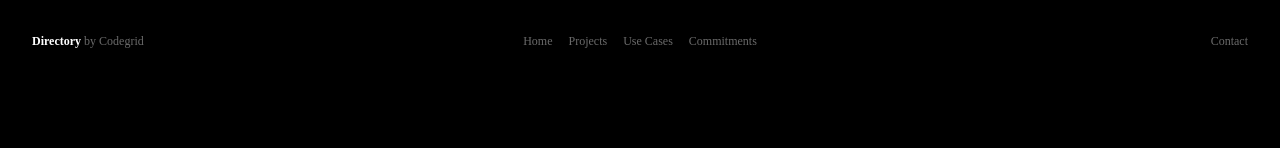
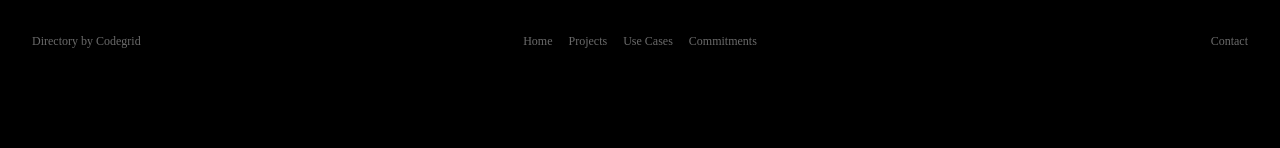
Before and after one commit to treyrader11/3d-video-slider, a Next.js app: page / in a window 1280 px wide. Shown: the top 148 px of the page. Built offline with nearby package versions, Linux system fonts and the light colour scheme.

Commit message:
clean up

```diff
--- a/src/app/components/Slider.tsx
+++ b/src/app/components/Slider.tsx
@@ -1,3 +1,167 @@
+// "use client";
+
+// import { cn } from "@/lib/utils";
+// import React, { useEffect, useState, useRef } from "react";
+// import gsap from "gsap";
+// import { VIDEOS_DATA } from "@/lib/constants";
+// import VideoPlayer from "./VideoPlayer";
+
+// export default function Slider() {
+//   const sliderRef = useRef<HTMLDivElement>(null);
+//   const [isAnimating, setIsAnimating] = useState(false);
+//   const [isClient, setIsClient] = useState(false);
+
+//   useEffect(() => setIsClient(true), []);
+
+//   useEffect(() => {
+//     if (isClient && sliderRef.current) initializeCards();
+//   }, [isClient, sliderRef]);
+
+//   const initializeCards = () => {
+//     if (!sliderRef.current) return;
+
+//     const cards = Array.from(sliderRef.current.querySelectorAll(".card"));
+//     gsap.to(cards, {
+//       y: (i) => 0 + 20 * i + "%",
+//       z: (i) => 15 * i,
+//       duration: 1,
+//       ease: "power3.out",
+//       stagger: -0.1,
+//     });
+//   };
+
+//   const handleClick = () => {
+//     if (isAnimating) return;
+//     setIsAnimating(true);
+
+//     const slider = sliderRef.current;
+//     if (!slider) return;
+
+//     const cards = Array.from(slider.querySelectorAll(".card"));
+//     const lastCard = cards.pop();
+
+//     if (!lastCard) return;
+
+//     gsap.to(lastCard, {
+//       y: "+=150%",
+//       duration: 0.75,
+//       ease: "power3.inOut",
+//       onStart: () => {
+//         setTimeout(() => {
+//           slider.prepend(lastCard);
+//           initializeCards();
+//           setTimeout(() => {
+//             setIsAnimating(false);
+//           }, 1000);
+//         }, 300);
+//       },
+//     });
+//   };
+
+//   return (
+//     <div
+//       style={{ perspective: "175px" }}
+//       className={cn(
+//         "absolute",
+
+//         "size-screen",
+//         "overflow-hidden",
+//         "z-50"
+//       )}
+//       onClick={handleClick}
+//       ref={sliderRef}
+//     >
+//       {VIDEOS_DATA.map((card, i) => (
+//         <Card key={i} {...card}>
+//           <VideoPlayer id={card.id} />
+//         </Card>
+//       ))}
+//     </div>
+//   );
+// }
+
+// type CardProps = {
+//   className?: string;
+//   children: React.ReactNode;
+//   id: string;
+//   date: string;
+//   title: string;
+//   category: string;
+// };
+
+// function Card({ className, date, title, category, children }: CardProps) {
+//   return (
+//     <>
+//       <div
+//         style={{ transform: "translate3d(-50%, -50%, 0px)" }}
+//         className={cn(
+//           "card", // targeting the card class
+//           "absolute",
+//           "top-1/2",
+//           "left-1/2",
+//           "w-[65%]",
+//           "h-[500px]",
+//           "bg-black",
+//           "overflow-hidden",
+//           "border",
+//           "border-r-[#303030]",
+//           "border",
+//           "border-[#303030]",
+//           "overflow-hidden",
+//           "rounded-lg",
+//           "flex",
+//           "flex-col",
+//           className
+//         )}
+//       >
+//         <header
+//           className={cn(
+//             "card-info",
+//             "flex",
+//             "items-center",
+//             "bg-black",
+//             "z-20",
+//             "px-3",
+//             "py-2",
+//             className
+//           )}
+//         >
+//           <CardItem className="text-left">{date}</CardItem>
+//           <CardItem className="text-center">{title}</CardItem>
+//           <CardItem className="text-right">{category}</CardItem>
+//         </header>
+//         {children}
+//       </div>
+//       {/* // overlays so you can click anywhere to switch slide */}
+//       <div
+//         className={cn(
+//           "absolute",
+//           "z-2",
+//           "top-0",
+//           "left-0",
+//           "size-full",
+//           // "border",
+//           // "border-[#303030]",
+//           "rounded-lg"
+//         )}
+//       />
+//     </>
+//   );
+// }
+
+// function CardItem({
+//   children,
+//   className,
+// }: {
+//   children: React.ReactNode;
+//   className?: string;
+// }) {
+//   return (
+//     <div className={cn("flex-1 card-item")}>
+//       <p className={cn("text-[7px] text-[#6a6a6a]", className)}>{children}</p>
+//     </div>
+//   );
+// }
 "use client";
 
 import { cn } from "@/lib/utils";
@@ -10,6 +174,7 @@ export default function Slider() {
   const sliderRef = useRef<HTMLDivElement>(null);
   const [isAnimating, setIsAnimating] = useState(false);
   const [isClient, setIsClient] = useState(false);
+  const cardRefs = useRef<(HTMLDivElement | null)[]>([]); // Array of refs for cards
 
   useEffect(() => setIsClient(true), []);
 
@@ -20,13 +185,15 @@ export default function Slider() {
   const initializeCards = () => {
     if (!sliderRef.current) return;
 
-    const cards = Array.from(sliderRef.current.querySelectorAll(".card"));
-    gsap.to(cards, {
-      y: (i) => 0 + 20 * i + "%",
-      z: (i) => 15 * i,
+    cardRefs.current.forEach((cardRef, i) => {
+      if (!cardRef) return;
+      gsap.to(cardRef, {
+        y: 0 + 20 * i + "%",
+        z: 15 * i,
         duration: 1,
         ease: "power3.out",
         stagger: -0.1,
+      });
     });
   };
 
@@ -35,11 +202,9 @@ export default function Slider() {
     setIsAnimating(true);
 
     const slider = sliderRef.current;
-    if (!slider) return;
+    if (!slider || cardRefs.current.length === 0) return;
 
-    const cards = Array.from(slider.querySelectorAll(".card"));
-    const lastCard = cards.pop();
-
+    const lastCard = cardRefs.current.pop();
     if (!lastCard) return;
 
     gsap.to(lastCard, {
@@ -48,31 +213,36 @@ export default function Slider() {
       ease: "power3.inOut",
       onStart: () => {
         setTimeout(() => {
-          slider.prepend(lastCard);
+          if (lastCard && slider.firstChild) {
+            slider.insertBefore(lastCard, slider.firstChild);
             initializeCards();
             setTimeout(() => {
               setIsAnimating(false);
             }, 1000);
+          }
         }, 300);
       },
     });
+
+    // Move the last ref to the first position
+    cardRefs.current.unshift(lastCard);
   };
 
   return (
     <div
       style={{ perspective: "175px" }}
-      className={cn(
-        "absolute",
-
-        "size-screen",
-        "overflow-hidden",
-        "z-50"
-      )}
+      className={cn("absolute size-screen overflow-hidden z-50")}
       onClick={handleClick}
       ref={sliderRef}
     >
       {VIDEOS_DATA.map((card, i) => (
-        <Card key={i} {...card}>
+        <Card
+          key={i}
+          ref={(el) => {
+            cardRefs.current[i] = el;
+          }} // Assign ref to cardRefs array
+          {...card}
+        >
           <VideoPlayer id={card.id} />
         </Card>
       ))}
@@ -89,13 +259,14 @@ type CardProps = {
   category: string;
 };
 
-function Card({ className, date, title, category, children }: CardProps) {
+const Card = React.forwardRef<HTMLDivElement, CardProps>(
+  ({ className, date, title, category, children }, ref) => {
     return (
       <>
         <div
+          ref={ref}
           style={{ transform: "translate3d(-50%, -50%, 0px)" }}
           className={cn(
-          "card", // targeting the card class
             "absolute",
             "top-1/2",
             "left-1/2",
@@ -140,14 +311,17 @@ function Card({ className, date, title, category, children }: CardProps) {
             "top-0",
             "left-0",
             "size-full",
-          // "border",
-          // "border-[#303030]",
             "rounded-lg"
           )}
         />
       </>
     );
   }
+);
+
+Card.displayName = "Card";
+
+export { Card };
 
 function CardItem({
   children,
--- a/src/app/globals.css
+++ b/src/app/globals.css
@@ -8,17 +8,10 @@
     height: 100%;
     font-family: "PP Neue Montreal" !important;
     background-color: #000;
-  }
-
-  p {
+    /* color: white; */
+    color: #6a6a6a;
     font-size: 12px;
     font-weight: 500;
-    color: #6a6a6a;
-  }
-
-  p span {
-    font-weight: bolder;
-    color: #fff;
   }
 }
 
@@ -30,150 +23,3 @@
     @apply h-screen w-screen;
   }
 }
-
-/* * {
-  margin: 0;
-  padding: 0;
-  box-sizing: border-box;
-}
-
-html,
-body {
-  width: 100%;
-  height: 100%;
-  font-family: "PP Neue Montreal" !important;
-  background-color: #000;
-}
-
-p {
-  font-size: 12px;
-  font-weight: 500;
-  color: #6a6a6a;
-}
-
-p span {
-  font-weight: bolder;
-  color: #fff;
-}
-
-.navbar {
-  position: absolute;
-  top: 0;
-  width: 100%;
-  padding: 2em;
-  display: flex;
-  align-items: center;
-  z-index: 2;
-}
-
-.navbar > div {
-  flex: 1;
-}
-
-.nav-links {
-  display: flex;
-  justify-content: center;
-  gap: 1em;
-}
-
-.cta {
-  display: flex;
-  justify-content: flex-end;
-}
-
-.container {
-  position: relative;
-  width: 100vw;
-  height: 100vh;
-  overflow: hidden;
-}
-
-.slider {
-  position: absolute;
-  top: 5vh;
-  width: 100vw;
-  height: 100vh;
-  perspective: 175px;
-  perspective-origin: 50% 100%;
-  overflow: hidden;
-}
-
-.card {
-  position: absolute;
-  top: 50%;
-  left: 50%;
-  transform: translate3d(-50%, -50%, 0px);
-  width: 65%;
-  height: 500px;
-  background: #000;
-  border-right: 1px solid #303030;
-  border-radius: 7px;
-  overflow: hidden;
-  display: flex;
-  flex-direction: column;
-}
-
-.card::after {
-  content: "";
-  position: absolute;
-  top: 0;
-  left: 0;
-  width: 100%;
-  height: 100%;
-  border: 1px solid #303030;
-  border-radius: 8px;
-  z-index: 2;
-}
-
-.card-info {
-  width: 100%;
-  padding: 0.5em 0.75em;
-  display: flex;
-  align-items: center;
-  background-color: #000;
-  z-index: 2;
-}
-
-.card-item {
-  flex: 1;
-}
-
-.card-item p {
-  font-size: 7px;
-  color: #6a6a6a;
-}
-
-.card-item:nth-child(2) {
-  text-align: center;
-}
-
-.card-item:nth-child(2) p {
-  font-size: 8px;
-  font-weight: 600;
-  color: #fff;
-}
-
-.card-item:nth-child(3) {
-  text-align: right;
-}
-
-.video-player {
-  width: 100%;
-  height: 100%;
-  overflow: hidden;
-}
-
-.video-player > div {
-  position: relative;
-  transform: scale(1.5);
-}
-
-@media (max-width: 900px) {
-  .nav-links {
-    display: none;
-  }
-
-  .video-player > div {
-    transform: scale(3);
-  }
-} */
```
Lines whose indentation alone changed are shown as unchanged.
